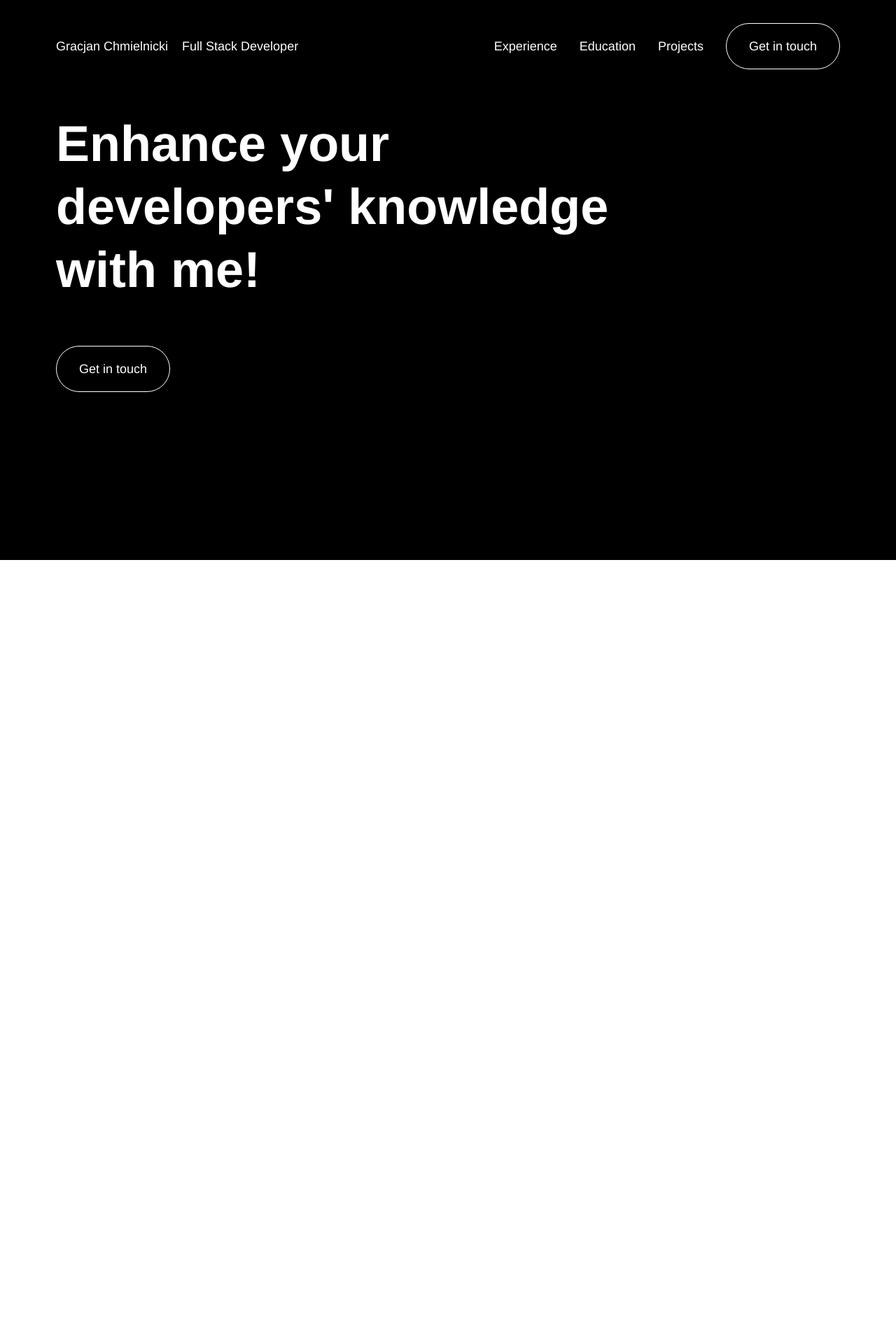
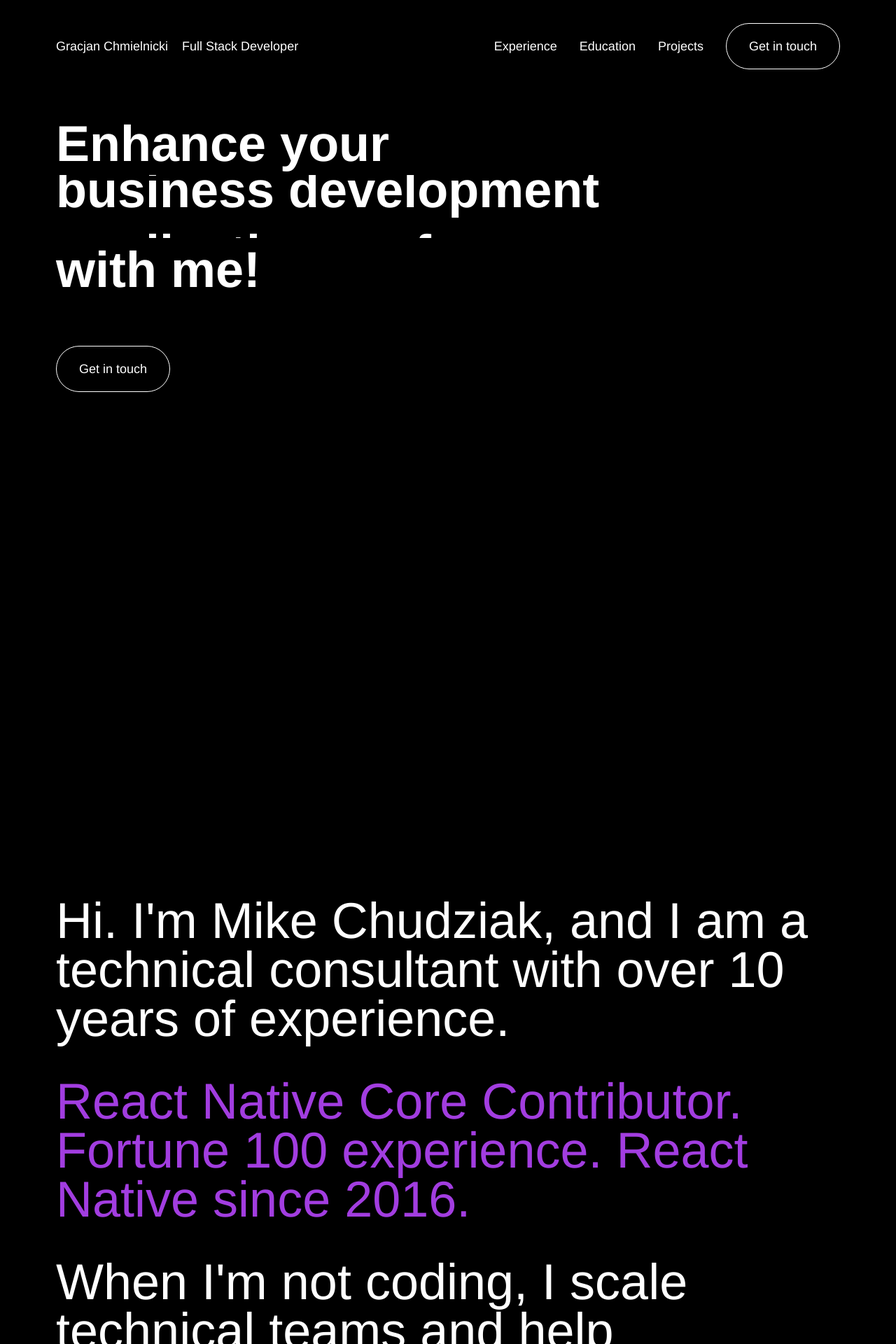
Before and after one commit to gracjaan/PersonalWebsite, a React (Vite) app in the folder PersonalWebsite/: page / in a window 1280 px wide. Shown: the top 1920 px of the page at 70% size. Before the commit the page ends 800 px from the top, so only its background shows below. Built offline with nearby package versions, Linux system fonts and the light colour scheme.

Commit message:
Adding introduction to appjsx

```diff
--- a/PersonalWebsite/src/App.jsx
+++ b/PersonalWebsite/src/App.jsx
@@ -1,18 +1,20 @@
 import { useState } from 'react'
 import Landing from './pages/Landing'
 import Header from './components/Header'
+import Introduction from './pages/Introduction'
 
 function App() {
 
   return (
-    <body className="bg-primary w-full">
+    <div className="bg-primary w-full">
       <div className="max-w-[1920px] mx-auto">
         <Header />
         <main>
           <Landing />
+          <Introduction />
         </main>
       </div>
-    </body>
+    </div>
   )
 }
 
```
